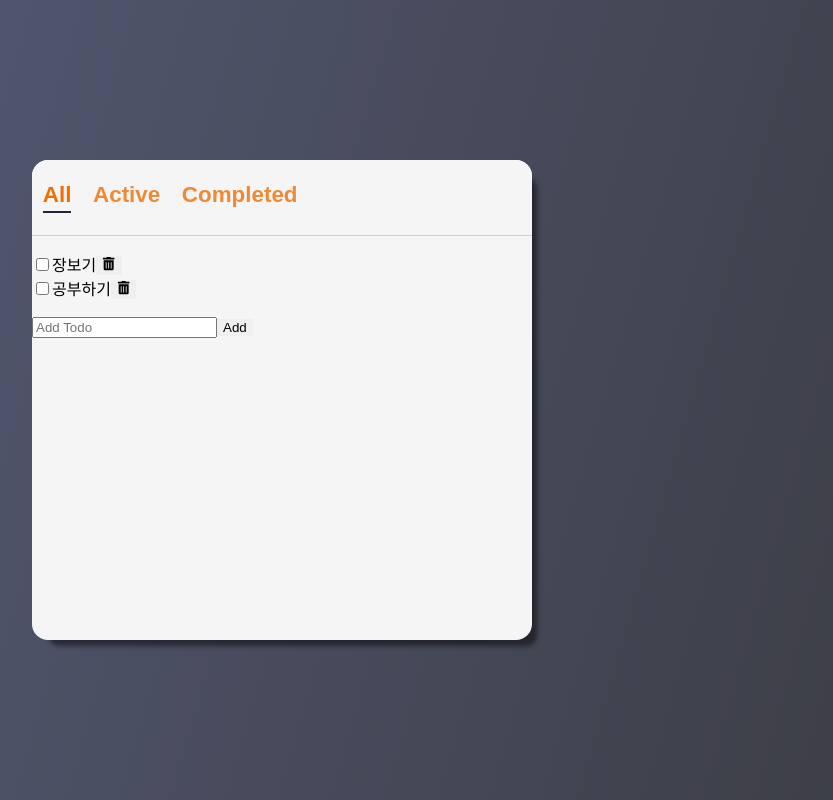
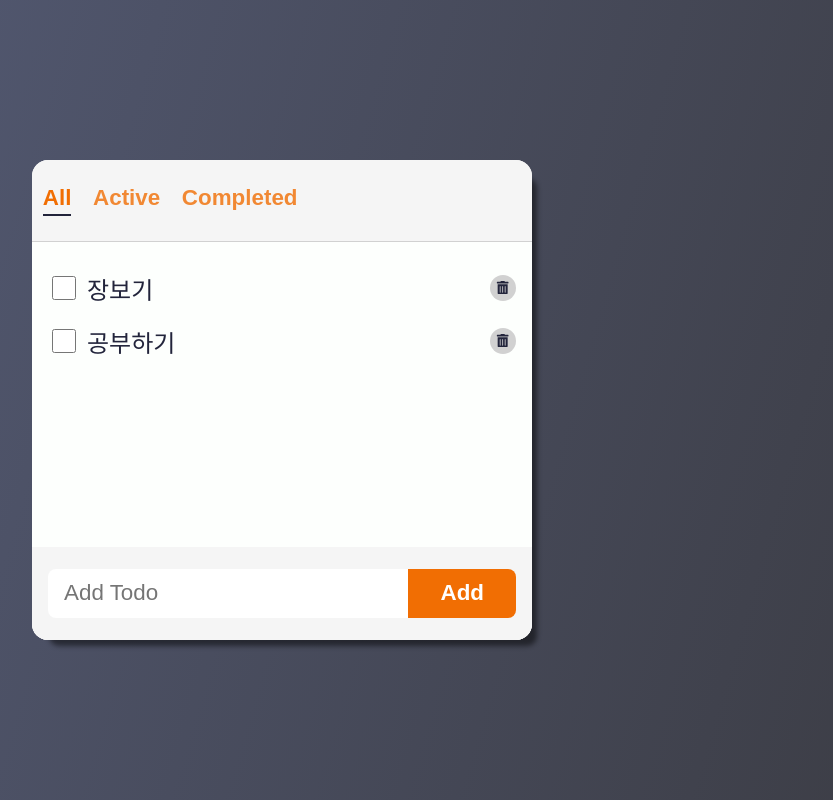
Before and after one commit to dy-08/react-todo, a React (Vite) app: page / in a window 1280 px wide. Shown: the whole page, without its empty margins (358-1191 px from the left). Built offline with nearby package versions, Linux system fonts and the light colour scheme.

Commit message:
design: 투두 스타일 적용

```diff
--- a/src/components/AddTodo/AddTodo.jsx
+++ b/src/components/AddTodo/AddTodo.jsx
@@ -1,5 +1,6 @@
 import { useState } from 'react';
 import { v1 as uuidv1 } from 'uuid';
+import styles from './AddTodo.module.css';
 
 export default function AddTodo({ onAdd }) {
   const [text, setText] = useState('');
@@ -13,14 +14,15 @@
     setText('');
   };
   return (
-    <form onSubmit={handleSubmit}>
+    <form onSubmit={handleSubmit} className={styles.form}>
       <input
+        className={styles.input}
         type='text'
         placeholder='Add Todo'
         value={text}
         onChange={handleChange}
       />
-      <button>Add</button>
+      <button className={styles.button}>Add</button>
     </form>
   );
 }
--- /dev/null
+++ b/src/components/AddTodo/AddTodo.module.css
@@ -0,0 +1,31 @@
+.form {
+  width: 100%;
+  display: flex;
+  padding: 1.4rem 1rem;
+  background-color: var(--color-bg-dark);
+}
+
+.input {
+  flex: 1 0 auto;
+  font-size: 1.4rem;
+  padding: 0.7rem 1rem;
+  border: none;
+  outline: none;
+  border-top-left-radius: 8px;
+  border-bottom-left-radius: 8px;
+}
+
+.button {
+  cursor: pointer;
+  background-color: var(--color-accent);
+  color: var(--color-white);
+  font-weight: bold;
+  font-size: 1.4rem;
+  padding: 0 2rem;
+  border-top-right-radius: 8px;
+  border-bottom-right-radius: 8px;
+}
+
+.button:hover {
+  filter: brightness(125%);
+}
--- a/src/components/Todo/Todo.jsx
+++ b/src/components/Todo/Todo.jsx
@@ -1,4 +1,5 @@
 import { FaTrashAlt } from 'react-icons/fa';
+import styles from './Todo.module.css';
 
 export default function Todo({ todo, onUpdate, onDelete }) {
   const { id, text, status } = todo;
@@ -8,17 +9,22 @@
   };
   const handleDelete = () => onDelete(todo);
   return (
-    <li>
+    <li className={styles.todo}>
       <input
+        className={styles.checkbox}
         type='checkbox'
         id={id}
         checked={status === 'completed'}
         onChange={handleChange}
       />
-      <label htmlFor={id}>{text}</label>
-      <button onClick={handleDelete}>
-        <FaTrashAlt />
-      </button>
+      <label htmlFor={id} className={styles.text}>
+        {text}
+      </label>
+      <span className={styles.icon}>
+        <button onClick={handleDelete} className={styles.button}>
+          <FaTrashAlt />
+        </button>
+      </span>
     </li>
   );
 }
--- /dev/null
+++ b/src/components/Todo/Todo.module.css
@@ -0,0 +1,37 @@
+.todo {
+  display: flex;
+  justify-content: space-between;
+  align-items: center;
+  padding: 0.5rem 1rem;
+  margin: 0.1rem 0;
+  color: var(--color-text);
+}
+
+.checkbox {
+  width: 1.5rem;
+  height: 1.5rem;
+}
+
+.text {
+  flex: 1 1 0%;
+  margin-left: 0.5rem;
+  font-size: 1.5rem;
+}
+
+.icon {
+  width: 26px;
+  height: 26px;
+  background-color: var(--color-grey);
+  border-radius: 100%;
+  transition: all 150ms ease-out;
+}
+
+.icon:hover {
+  background-color: var(--color-accent);
+  transform: rotate(15deg) scale(1.2);
+}
+
+.button {
+  color: var(--color-text);
+  background-color: transparent;
+}
--- a/src/components/TodoList/TodoList.jsx
+++ b/src/components/TodoList/TodoList.jsx
@@ -1,6 +1,7 @@
 import { useState } from 'react';
 import AddTodo from '../AddTodo/AddTodo';
 import Todo from '../Todo/Todo';
+import styles from './TodoList.module.css';
 
 export default function TodoList({ filter }) {
   const [todos, setTodos] = useState([
@@ -16,8 +17,8 @@
 
   const filtered = getFilteredItems(todos, filter);
   return (
-    <section>
-      <ul>
+    <section className={styles.container}>
+      <ul className={styles.list}>
         {filtered.map((item) => (
           <Todo
             key={item.id}
--- /dev/null
+++ b/src/components/TodoList/TodoList.module.css
@@ -0,0 +1,12 @@
+.container {
+  height: 100%;
+  min-height: 0;
+  display: flex;
+  flex-direction: column;
+  background-color: var(--color-bg);
+}
+
+.list {
+  flex: 1 1 auto;
+  overflow-y: auto;
+}
--- a/src/index.css
+++ b/src/index.css
@@ -4,6 +4,8 @@
   --color-grey: #d1d1d1;
   --color-text: #22243b;
   --color-accent: #f16e03;
+  --color-white: white;
+  --color-scollbar: #aaa7a7;
 }
 body {
   margin: 0;
@@ -22,6 +24,9 @@
   display: flex;
   justify-content: center;
   align-items: center;
+  font-size: 1.2rem;
+  /* accent-color */
+  accent-color: var(--color-accent);
   background: #807ae4;
   background: linear-gradient(
     106deg,
@@ -50,6 +55,10 @@
     monospace;
 }
 
+* {
+  box-sizing: border-box;
+}
+
 ul {
   list-style: none;
   padding-left: 0;
@@ -59,3 +68,16 @@
   outline: none;
   border: none;
 }
+
+::-webkit-scrollbar {
+  width: 0.5rem;
+}
+::-webkit-scrollbar-track {
+  background-color: var(--color-bg-dark);
+}
+::-webkit-scrollbar-thumb {
+  background-color: var(--color-scollbar);
+}
+::-webkit-scrollbar-thumb:hover {
+  background-color: var(--color-accent);
+}
```
